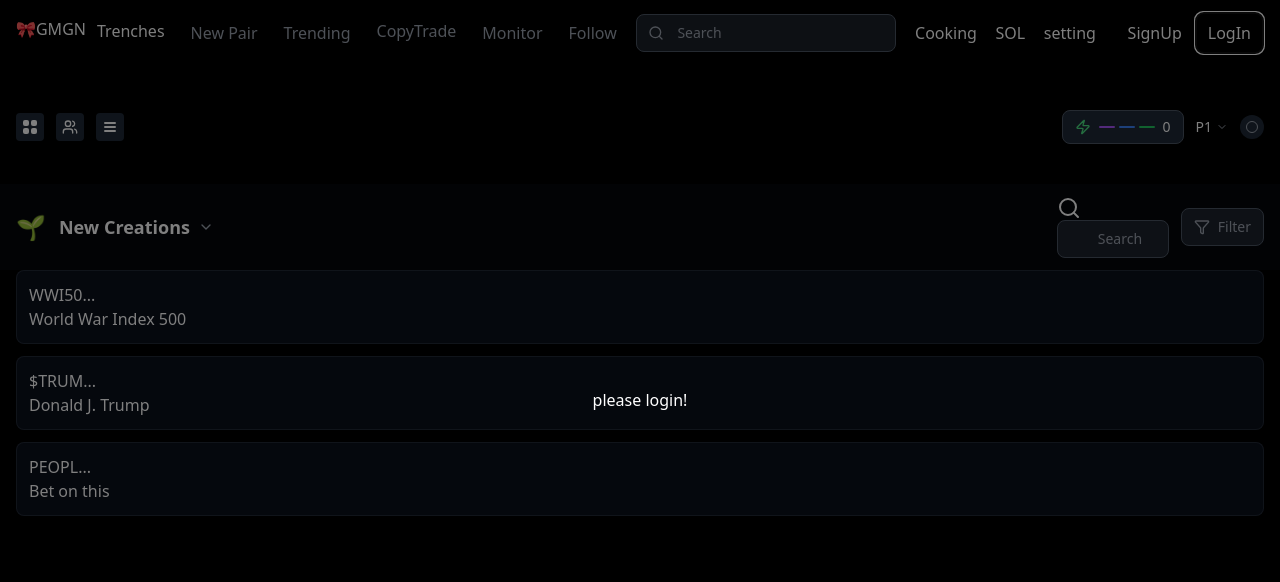
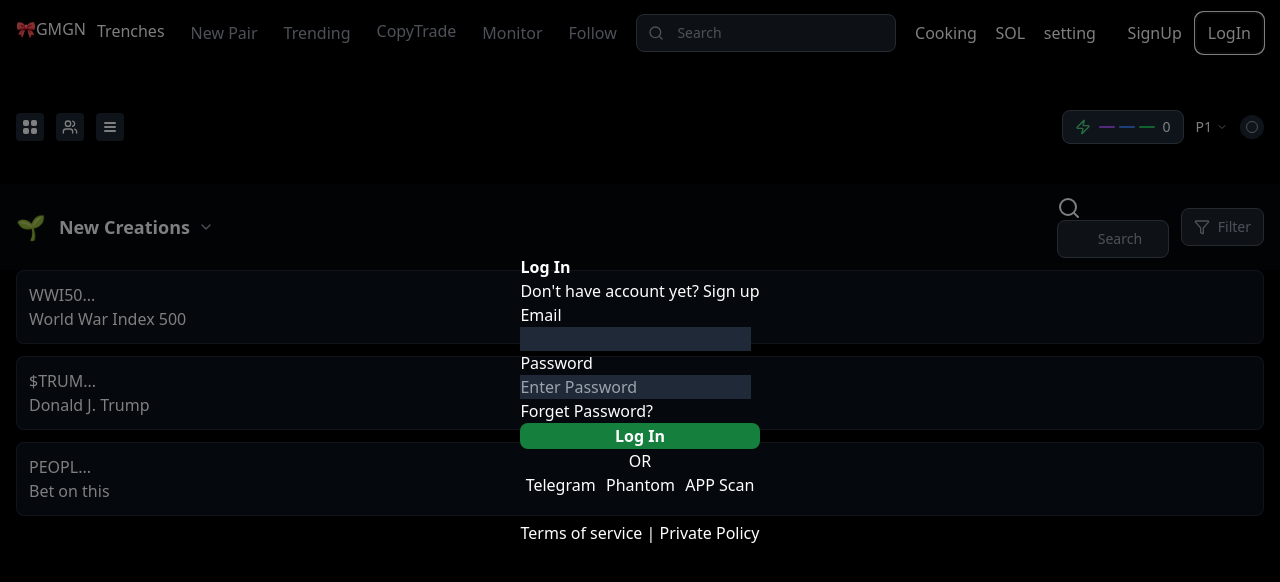
Before and after one commit to Kr-Yan/typescript-reat, a React (Vite) app: page / in a window 1280 px wide. Both pictures are taken after a click on the button "LogIn". Shown: the top 582 px of the page. Built offline with nearby package versions, Linux system fonts and the light colour scheme.

Commit message:
Update LoginModal.tsx

```diff
--- a/src/components/LoginModal.tsx
+++ b/src/components/LoginModal.tsx
@@ -7,10 +7,56 @@
 
 const LoginModal: React.FC<LoginModalProps> = ({ isOpen }) => {
   if (!isOpen) return null;
+  const [email, setEmail] = useState("");
+  const [password, setPassword] = useState("");
+
+  const handleKeyPress = (e: React.KeyboardEvent) => {
+    if (e.key === "Enter") {
+      // handleLogin();
+    }
+  };
 
   return (
     <div className="fixed inset-0 bg-black bg-opacity-50 flex items-center justify-center z-50 p-4">
-      <div className="text-white">please login!</div>
+      <div className="text-white">
+        <div className="font-bold">Log In</div>
+        <div>Don't have account yet? Sign up</div>
+        <div>Email</div>
+        <input
+          type="email"
+          value={email}
+          onChange={(e) => setEmail(e.target.value)}
+          className="bg-gray-800"
+        />
+        <div>Password</div>
+        <input
+          type="password"
+          value={password}
+          onChange={(e) => setPassword(e.target.value)}
+          placeholder="Enter Password"
+          className="bg-gray-800"
+        />
+
+        <div>Forget Password?</div>
+
+        <button className="w-full bg-green-700 font-bold rounded-lg">
+          Log In
+        </button>
+
+        <div className="text-center">OR</div>
+
+        <div className="flex justify-around mb-6">
+          <div>Telegram</div>
+          <div>Phantom</div>
+          <div>APP Scan</div>
+        </div>
+
+        <div className="text-center mt-6 ">
+          <a>Terms of service</a>
+          {" | "}
+          <a>Private Policy</a>
+        </div>
+      </div>
     </div>
   );
 };
```
